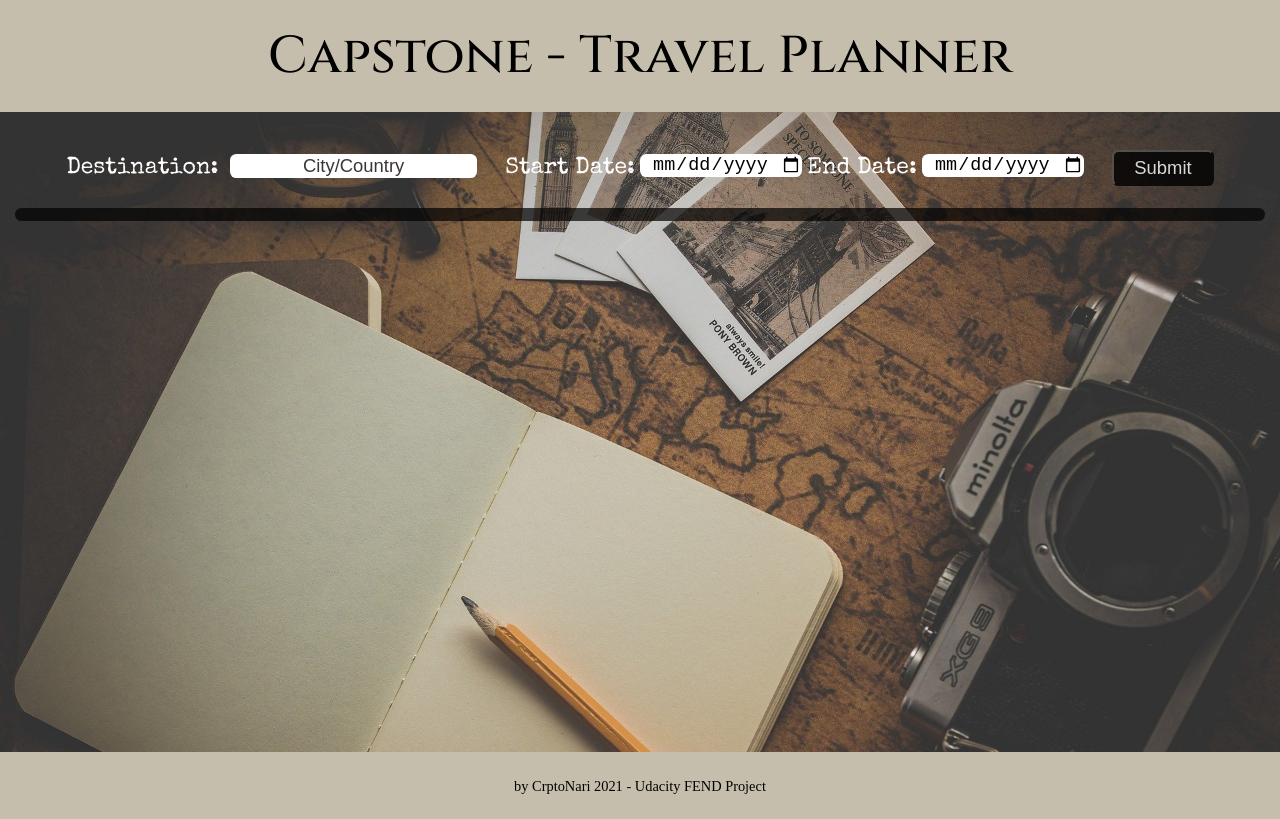
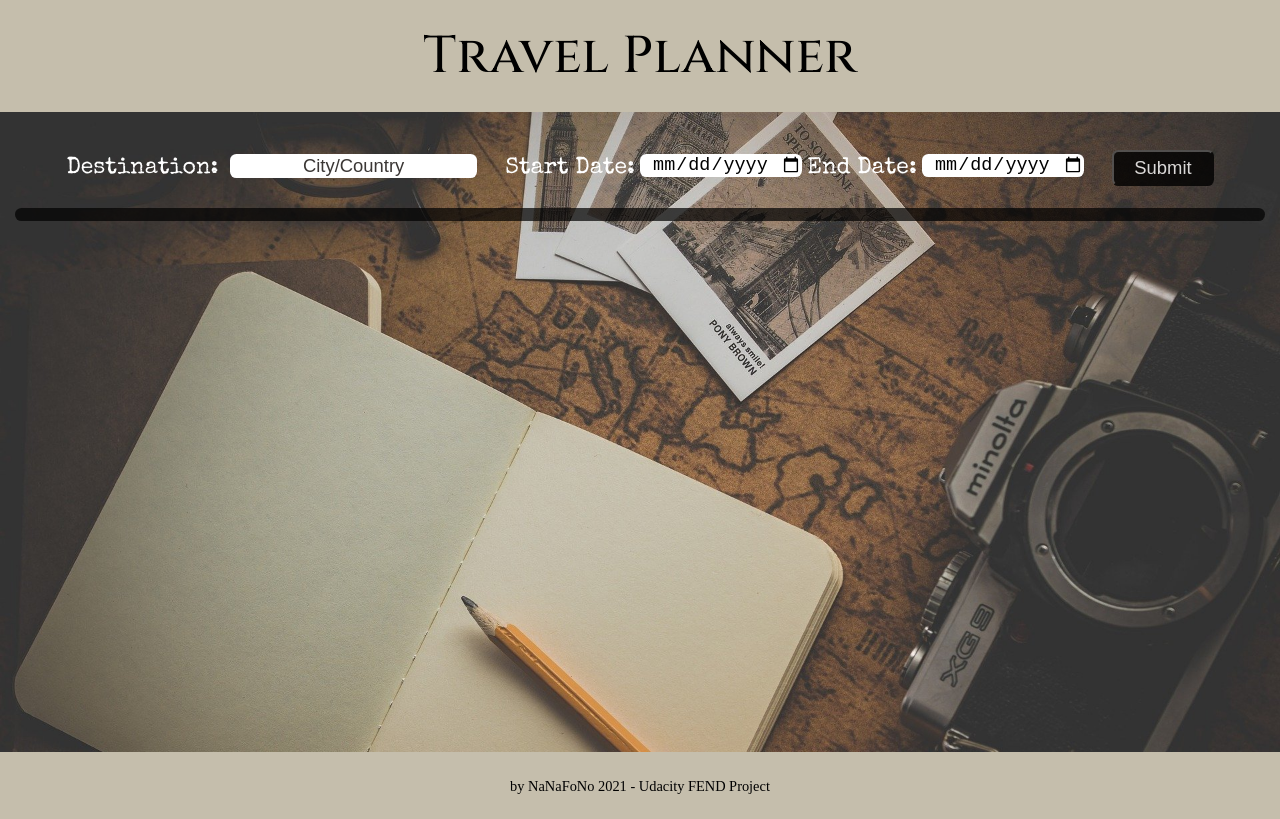
Before and after one commit to CryptoNari/Travel-app, a website built with webpack: page src/client/views/index.html in a window 1280 px wide. Built offline with nearby package versions, Linux system fonts and the light colour scheme.

```diff
--- a/src/client/views/index.html
+++ b/src/client/views/index.html
@@ -9,7 +9,7 @@
     <body>
         <header>
             <div class="title">
-                Capstone - Travel Planner
+                Travel Planner
             </div>
         </header>
         <main>
@@ -55,7 +55,7 @@
             </section>
         </main>
         <footer>
-            <p>by CrptoNari 2021 - Udacity FEND Project</p>
+            <p>by NaNaFoNo 2021 - Udacity FEND Project</p>
         </footer>
         <!-- Service worker -->
         <script>
```
Also changed, not shown: 1 other file.
